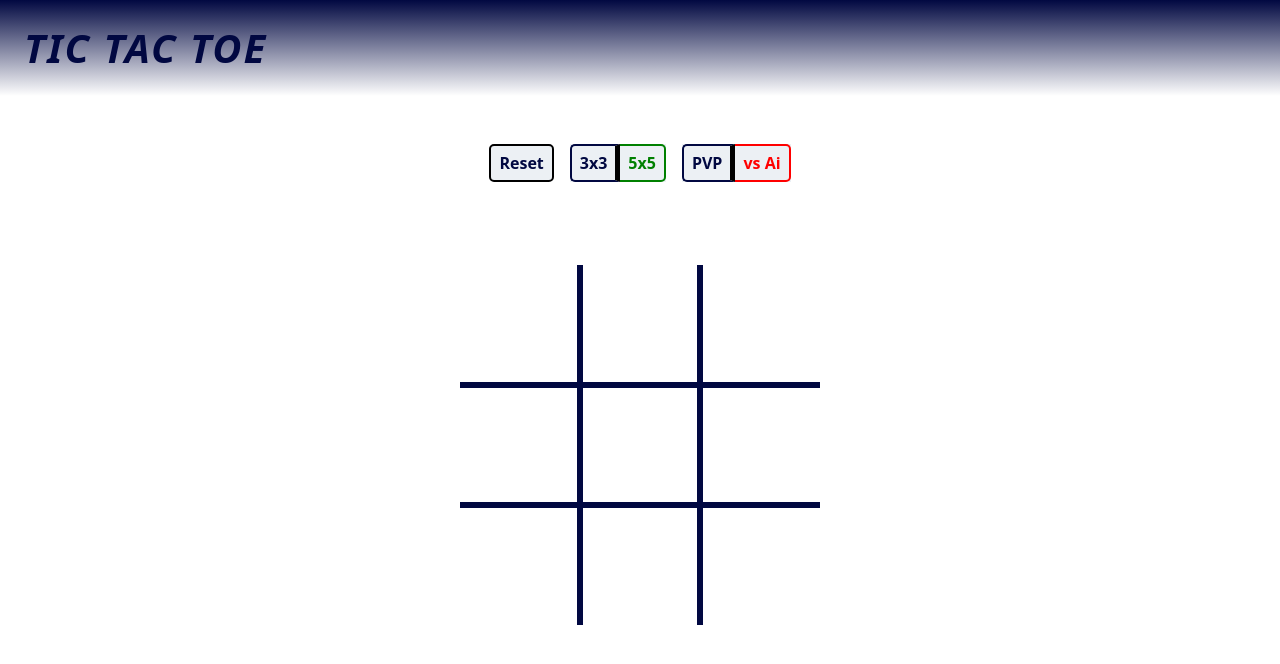
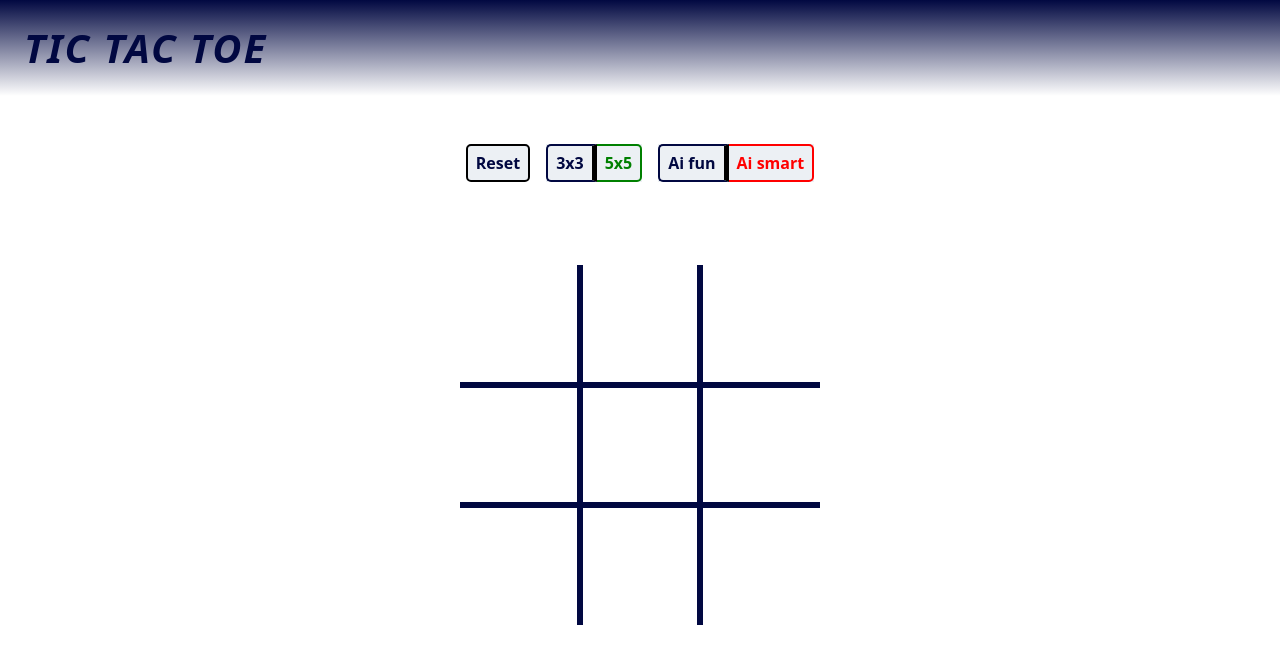
Before and after one commit to hanifahmadov/tic-tac-toe, a React (Create React App) app: page / in a window 1280 px wide. Shown: the top 664 px of the page. Built offline with nearby package versions, Linux system fonts and the light colour scheme.

Commit message:
replaced vs Person w/ ai fun

```diff
--- a/src/components/settings/Settings.js
+++ b/src/components/settings/Settings.js
@@ -29,8 +29,8 @@ export const Settings = () => {
                 </div>
 
                 <div className='setting_player'>
-                        <span className="vsPerson">PVP</span>
-                        <span className="vsAi">vs Ai</span>
+                        <span className="aifun">Ai fun</span>
+                        <span className="aismart">Ai smart</span>
                 </div>
 
             </div>
--- a/src/components/settings/settings.scss
+++ b/src/components/settings/settings.scss
@@ -118,14 +118,14 @@
 
     }
 
-    .vsPerson {
+    .aifun {
         border: 2px solid rgba(1, 8, 65, 1);
         border-right:5px solid rgb(0, 0, 0);
         border-top-left-radius: 5px;
         border-bottom-left-radius: 5px;
     }
 
-    .vsAi {
+    .aismart {
         color: red;
         border: 2px solid red;
         border-left:none;
```
